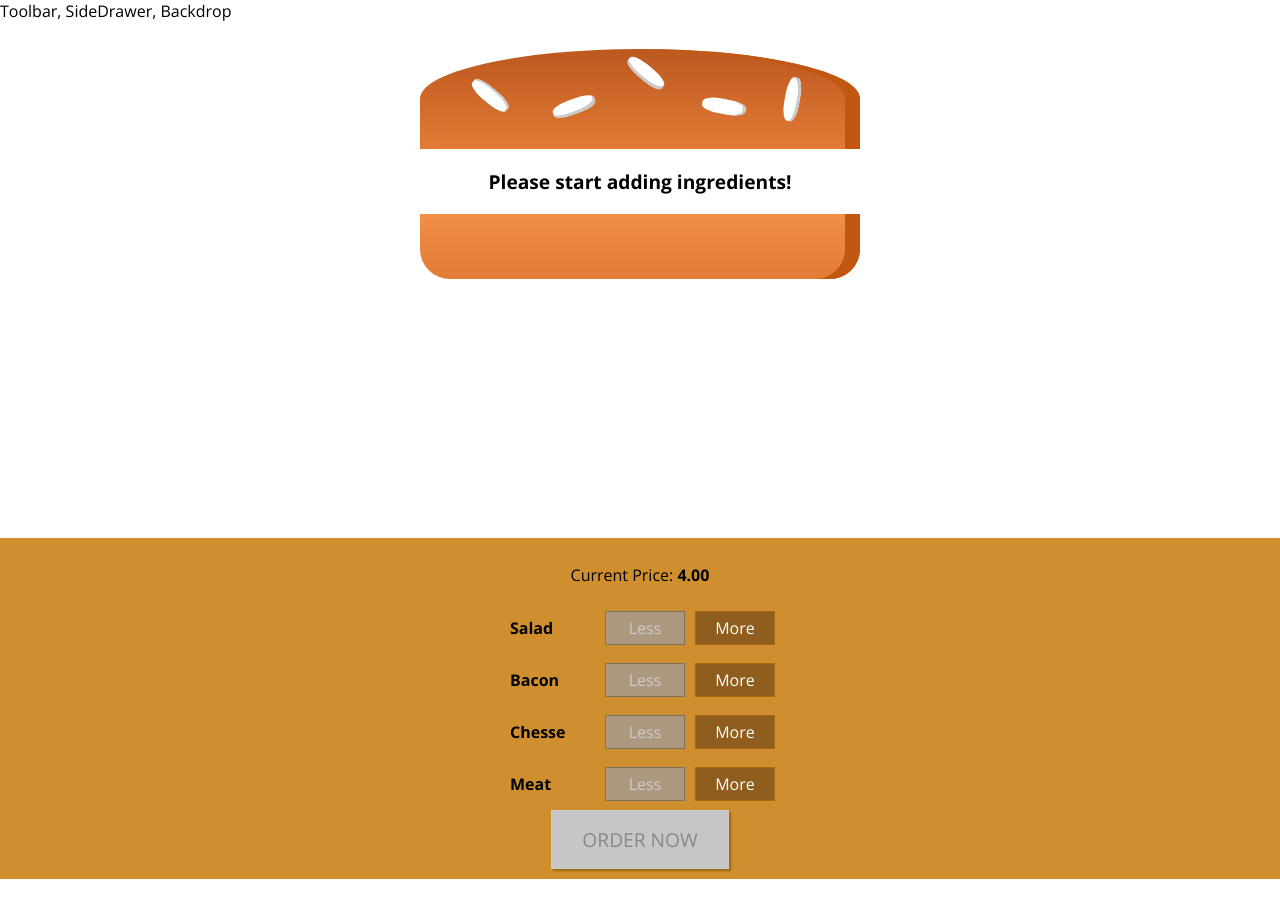
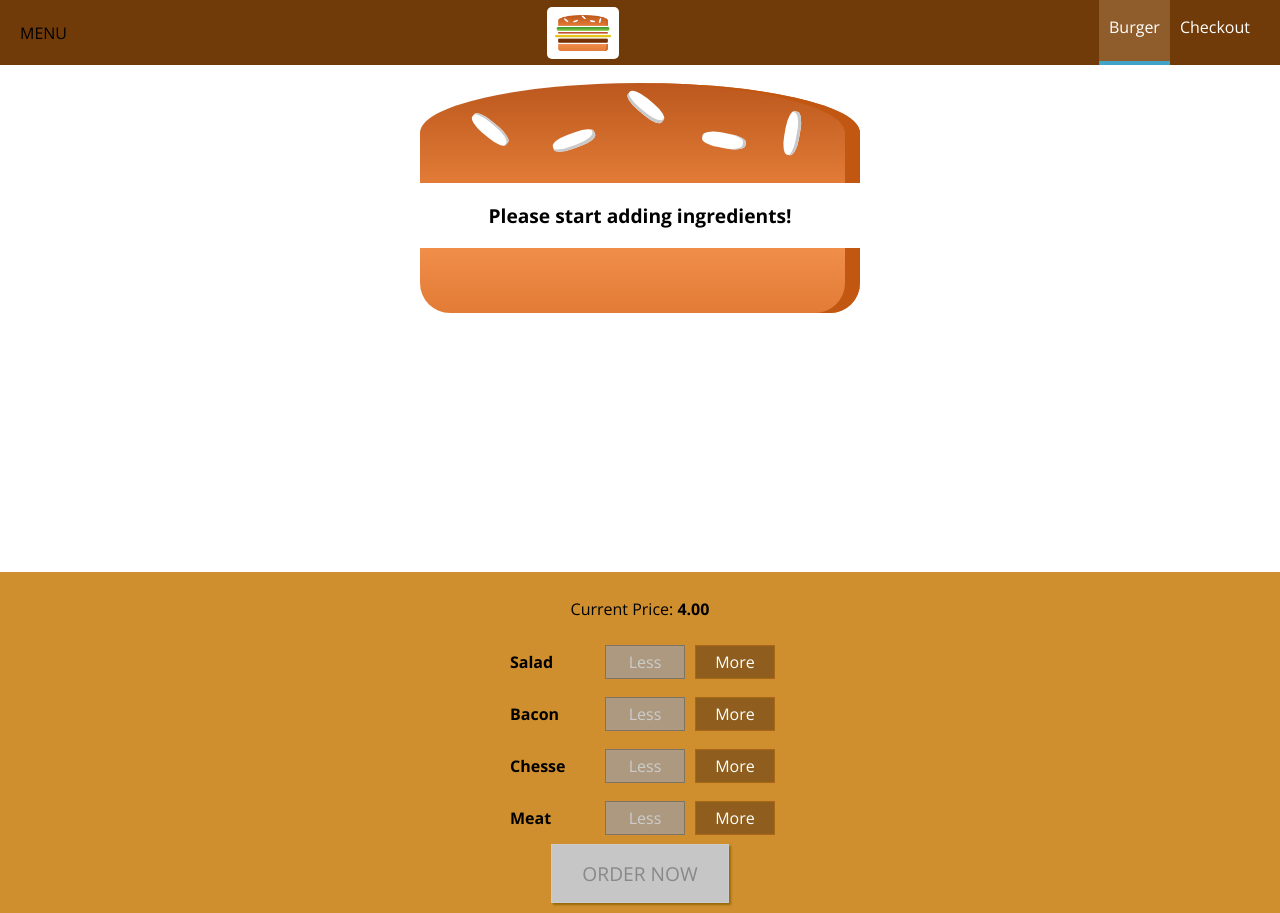
Before and after one commit to VanDang220695/react-learning-burgerStore, a React app: page / in a window 1280 px wide. Before the commit the page ends 879 px from the top, so only its background shows below. Built offline with nearby package versions, Linux system fonts and the light colour scheme.

Commit message:
Implement navigation

```diff
--- a/src/components/Burger/OrderSummary/index.js
+++ b/src/components/Burger/OrderSummary/index.js
@@ -17,6 +17,9 @@ const orderSummary = props => {
       <h3>Your Order</h3>
       <p>A delicious burger with the following ingredients:</p>
       <ul>{ingredientSummary}</ul>
+      <p>
+        <strong>Total Price: {props.price}</strong>
+      </p>
       <p>Continue to Checkout?</p>
       <Button btnType='Danger' clicked={props.purchaseCanceled}>
         CANCEL
--- a/src/components/Layout/Layout.css
+++ b/src/components/Layout/Layout.css
@@ -1,3 +1,3 @@
 .Content {
-    margin-top: 16px;
+  margin-top: 72px;
 }
--- a/src/components/Layout/Layout.js
+++ b/src/components/Layout/Layout.js
@@ -3,13 +3,13 @@ import React from 'react';
 import Aux from '../../hoc/Aux';
 import classes from './Layout.css';
 
-const layout = ( props ) => (
-    <Aux>
-        <div>Toolbar, SideDrawer, Backdrop</div>
-        <main className={classes.Content}>
-            {props.children}
-        </main>
-    </Aux>
+import Toolbar from '../Navigation/ToolBar';
+
+const layout = props => (
+  <Aux>
+    <Toolbar />
+    <main className={classes.Content}>{props.children}</main>
+  </Aux>
 );
 
 export default layout;
--- /dev/null
+++ b/src/components/Logo/index.css
@@ -0,0 +1,10 @@
+.Logo {
+  background-color: white;
+  padding: 8px;
+  height: 80%;
+  box-sizing: border-box;
+  border-radius: 5px;
+}
+.Logo img {
+  height: 100%;
+}
--- /dev/null
+++ b/src/components/Logo/index.js
@@ -0,0 +1,12 @@
+import React from 'react';
+
+import burgerLogo from '../../assets/images/bugerLogo.png';
+import classes from './index.css';
+
+const logo = () => (
+  <div className={classes.Logo}>
+    <img src={burgerLogo} alt='' />
+  </div>
+);
+
+export default logo;
--- /dev/null
+++ b/src/components/Navigation/NavigationItems/NavigationItem/index.css
@@ -0,0 +1,24 @@
+.NavigationItem {
+  margin: 0;
+  box-sizing: border-box;
+  display: flex;
+  height: 100%;
+  align-items: center;
+}
+.NavigationItem a {
+  color: white;
+  text-decoration: none;
+  height: 100%;
+  padding: 16px 10px;
+  border-bottom: 4px solid transparent;
+  box-sizing: border-box;
+  display: block;
+}
+
+.NavigationItem a:hover,
+.NavigationItem a:active,
+.NavigationItem a.active {
+  background-color: #8f5c2c;
+  border-bottom: 4px solid #40a4c8;
+  color: white;
+}
--- /dev/null
+++ b/src/components/Navigation/NavigationItems/NavigationItem/index.js
@@ -0,0 +1,13 @@
+import React from 'react';
+
+import classes from './index.css';
+
+const navigationItem = props => (
+  <li className={classes.NavigationItem}>
+    <a href={props.link} className={props.active ? classes.active : null}>
+      {props.children}
+    </a>
+  </li>
+);
+
+export default navigationItem;
--- /dev/null
+++ b/src/components/Navigation/NavigationItems/index.css
@@ -0,0 +1,8 @@
+.NavigationItems {
+  margin: 0;
+  padding: 0;
+  list-style: none;
+  display: flex;
+  align-items: center;
+  height: 100%;
+}
--- /dev/null
+++ b/src/components/Navigation/NavigationItems/index.js
@@ -0,0 +1,15 @@
+import React from 'react';
+
+import NavItem from './NavigationItem';
+import classes from './index.css';
+
+const navigationItems = () => (
+  <ul className={classes.NavigationItems}>
+    <NavItem link='/' active>
+      Burger
+    </NavItem>
+    <NavItem link='/'>Checkout</NavItem>
+  </ul>
+);
+
+export default navigationItems;
--- /dev/null
+++ b/src/components/Navigation/ToolBar/index.css
@@ -0,0 +1,17 @@
+.Toolbar {
+  height: 65px;
+  width: 100%;
+  position: fixed;
+  top: 0;
+  left: 0;
+  background-color: #703b09;
+  display: flex;
+  justify-content: space-between;
+  align-items: center;
+  padding: 0 20px;
+  box-sizing: border-box;
+  z-index: 90;
+}
+.Toolbar nav {
+  height: 100%;
+}
--- /dev/null
+++ b/src/components/Navigation/ToolBar/index.js
@@ -0,0 +1,18 @@
+import React from 'react';
+
+import Logo from '../../Logo';
+import Navigation from '../NavigationItems';
+
+import classes from './index.css';
+
+const toolbar = () => (
+  <header className={classes.Toolbar}>
+    <div>MENU</div>
+    <Logo />
+    <nav>
+      <Navigation />
+    </nav>
+  </header>
+);
+
+export default toolbar;
--- a/src/containers/BurgerBuilder/BurgerBuilder.js
+++ b/src/containers/BurgerBuilder/BurgerBuilder.js
@@ -89,6 +89,7 @@ class BurgerBuilder extends Component {
       <Aux>
         <Modal show={this.state.puchasing} modalClosed={this.purchaseCancelHandler}>
           <OrderSummary
+            price={this.state.totalPrice.toFixed(2)}
             ingredients={this.state.ingredients}
             purchaseCanceled={this.purchaseCancelHandler}
             purchaseContinued={this.purchaseContinueHandler}
```
Also changed, not shown: src/assets/images/bugerLogo.png (added).
